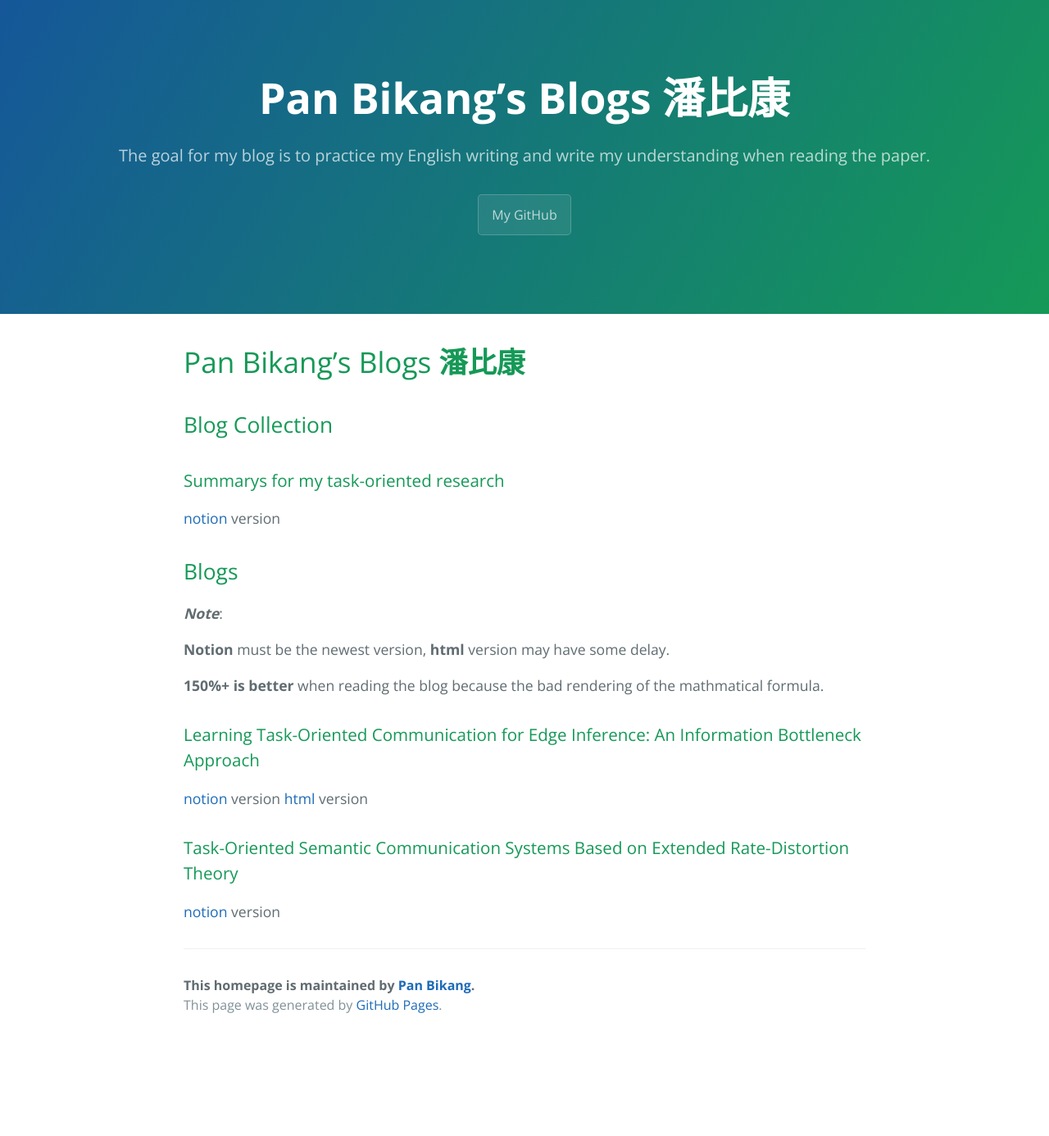
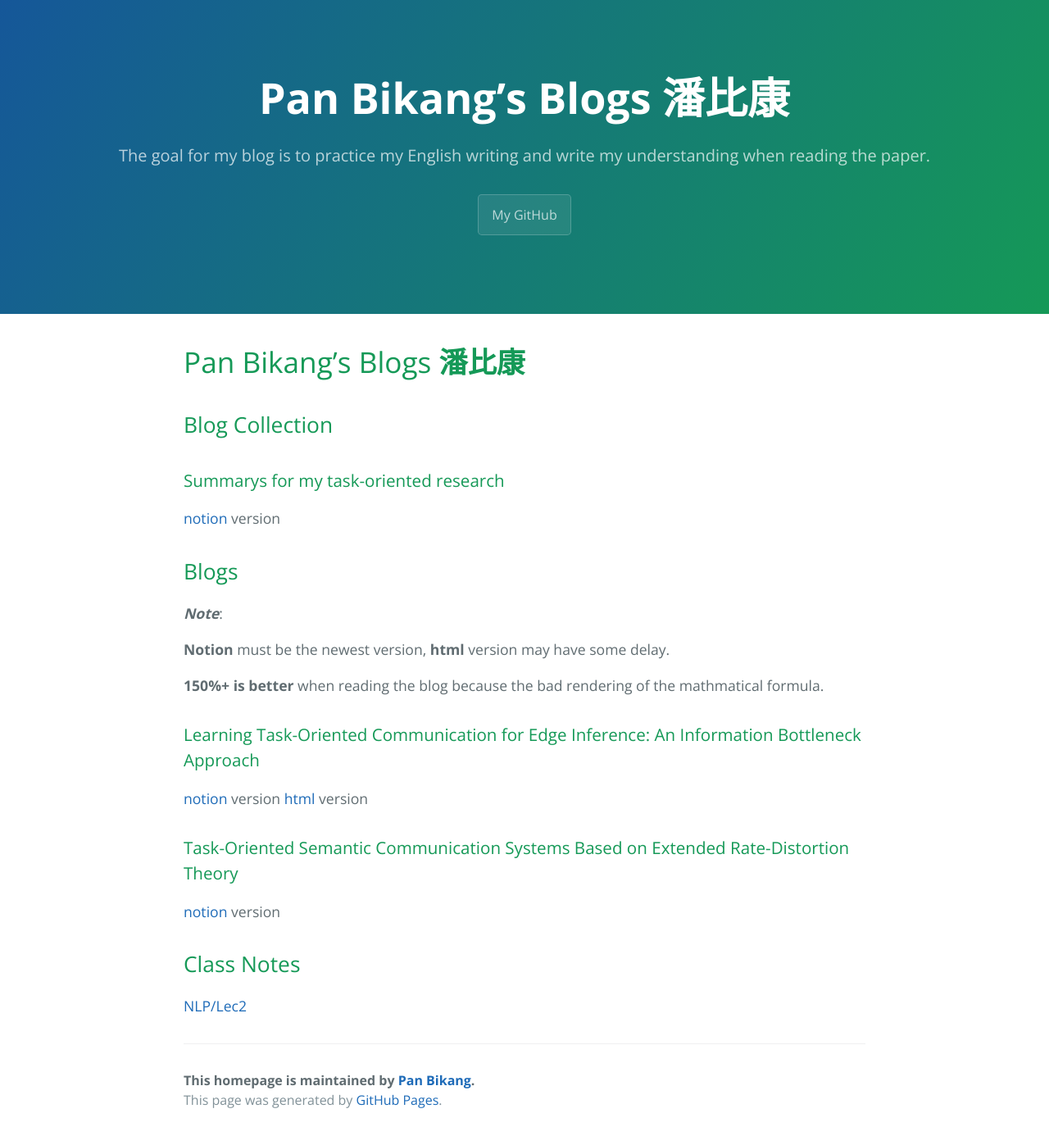
Before and after one commit to PanBikang/blog, a Jekyll site: the page built from index.md, in a window 1280 px wide. Shown: the whole page at 82% size. Built offline with Jekyll 4.4.1, drawn with Linux system fonts in a browser that asks for light colours; our own code applies the rules of GitHub Pages for plain Markdown files; before the commit the page ends 1270 px from its top, so only the background shows below that.

Commit message:
push NLP Lec2 note

```diff
--- a/index.md
+++ b/index.md
@@ -16,3 +16,6 @@
 
 ### Task-Oriented Semantic Communication Systems Based on Extended Rate-Distortion Theory
 [notion](https://panbk.notion.site/Task-Oriented-Semantic-Communication-Systems-Based-on-Extended-Rate-Distortion-Theory-a49d6f2f8de5433d9251c4ea82f9c8b3) version
+
+## Class Notes
+[NLP/Lec2](post/Text%20Normalization.html)
```
